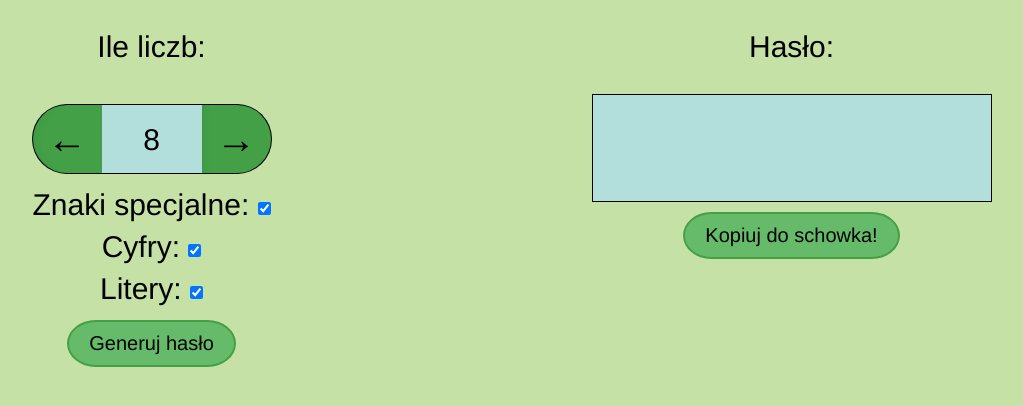
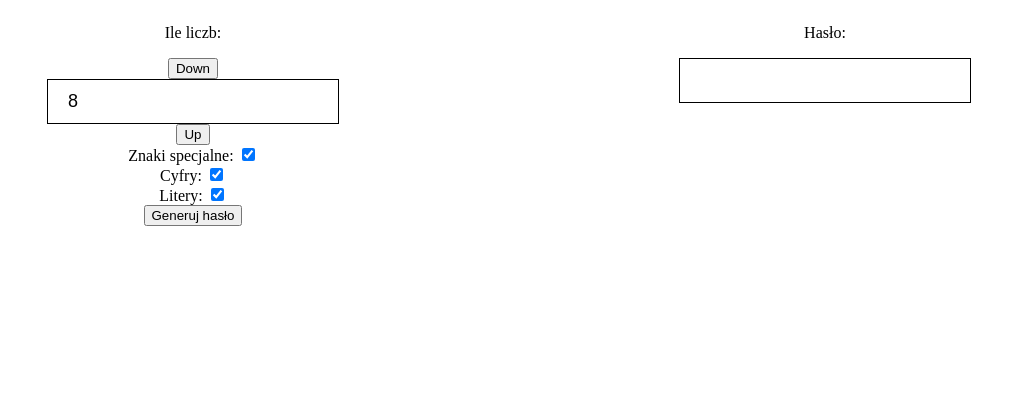
Before and after one commit to TiPiKej/generator, a React (Create React App) app: page / in a window 1280 px wide. Shown: the top 406 px of the page, without its empty margins (131-1154 px from the left). Built offline with nearby package versions, Linux system fonts and the light colour scheme.

Commit message:
Revert "1.3"
This reverts commit 232c8dcfcdbb04b25a87f083f7b2401c9be3f004.

```diff
--- a/src/App.js
+++ b/src/App.js
@@ -10,10 +10,6 @@ export default class App extends Component {
     super();
 
     this.state = {
-      limit: {
-        min: 1,
-        max: 36
-      },
       counts: 8,
       password: '',
       special: true,
@@ -29,60 +25,17 @@ export default class App extends Component {
   }
 
   changingCounts = ({currentTarget}, typ) => {
-    let counts = this.state.counts;
-    const limit = this.state.limit;
-    switch(typ){
-      case "up":
-        counts++;
-        /* turning on / off buttons */
-        if(limit.max === counts){
-          currentTarget.className += ' disable';
-        }
-        currentTarget.previousSibling.previousSibling.className = 'changingValue';
-
-        /* changing value of text input */
-        if(limit.max >= counts) this.setState({counts});
-        break;
-
-      case "down":
-        counts--;
-
-        /* turning on / off buttons */
-        if(limit.min === counts){
-          currentTarget.className += ' disable';
-        }
-        currentTarget.nextSibling.nextSibling.className = 'changingValue';
-        /* changing value of text input */
-        if(limit.min <= counts) this.setState({counts});
-        break;
-
-      default:
     switch(currentTarget.type){
       case 'text':
         const value = currentTarget.value;
-
-            /* changing length of password */
-            let counts = this.state.counts;
-            if((value >= limit.min) && (value <= limit.max)) counts = value;
-            else if( value < limit.min ) counts = limit.min;
-            else if( value > limit.max ) counts = limit.max;
-
-
-            /* turning on / off buttons */
-
-            currentTarget.previousSibling.className = 'changingValue';
-            currentTarget.nextSibling.className = 'changingValue';
-
-            if(Number(counts) === Number(limit.min)){
-              currentTarget.previousSibling.className += ' disable';
-            }
-            else if(Number(counts) === Number(limit.max)){
-              currentTarget.nextSibling.className += ' disable';
+        if(value < 6){
+          console.log('dsas')
+          console.log(currentTarget.validationMessage);
         }
 
-
-            this.setState({ counts });
-
+        this.setState({
+          counts: ((value >= 1) && (value <= 36))? value : this.state.counts
+        });
         break;
 
       default:
@@ -91,8 +44,6 @@ export default class App extends Component {
           [typ]: this.state[typ]? false: true
         })
 
-            break;
-        }
         break;
     }
   }
@@ -113,29 +64,6 @@ export default class App extends Component {
       password += collection[random] === undefined? "Brak Danych " : collection[random];
     }
     this.setState({password});
-  }
-
-  clipboard = ({currentTarget}) => {
-    let children = currentTarget.parentNode.children,
-        textarea = Array.from(children).filter(el => el.type === 'textarea'),
-        pass;
-        Array.from(textarea).forEach(el => {
-          pass = el.value;
-          el.select();
-          document.execCommand('copy');
-        });
-
-
-    const tooltip = document.createElement('div');
-          tooltip.className = 'tooltip';
-          tooltip.innerHTML = `Skopiono do chowka: ${pass}`;
-          setTimeout(() => tooltip.style.opacity = 1, 10);
-          setTimeout(() => {
-            tooltip.style.opacity = 0,
-            setTimeout(() => tooltip.remove(), 500);
-          }, 3000);
-
-    currentTarget.appendChild(tooltip)
   }
 
   render() {
@@ -165,16 +93,13 @@ export default class App extends Component {
             checkedArray={this.state.letters}
             changingCounts={this.changingCounts}/>
 
-          <button
-            className="passButton"
-            onClick={this.password}>
+          <button onClick={this.password}>
             Generuj hasło
           </button>
         </div>
 
         <Password
-          password={this.state.password}
-          copy={this.clipboard}/>
+          password={this.state.password}/>
       </div>
     );
   }
--- a/src/Inputy.js
+++ b/src/Inputy.js
@@ -37,30 +37,20 @@ export class Inputy extends Component{
 		if(this.props.whichOne === undefined){
 			return(
 				<div className="divsStyles">
-
-					<p className="title">Ile liczb: </p>
-
-	        <div className="inputWrapper">
-
+					<p>Ile liczb: </p>
 	        <button
-		        	className="changingValue"
 	        	onClick={el => this.props.changingCounts(el, 'down')}>
-		        	&#8592;
+	        	Down
 	        </button>
-
 	        <input
-		          className="inputStyles left_input right_input"
+	          className="inputStyles"
 	          type="text"
 	          value={this.props.counts}
 	          onChange={this.props.changingCounts} />
-
 	        <button
-		        	className="changingValue"
 	        	onClick={el => this.props.changingCounts(el, 'up')}>
-		        	&#8594;
+	        	Up
 	        </button>
-
-	      	</div>
 	      </div>
 			);
 		}
--- a/src/Password.js
+++ b/src/Password.js
@@ -6,18 +6,12 @@ export class Password extends Component{
 	render(){
 		return(
 			<div className="divsStyles">
-        <p className="title">Hasło: </p>
-        <textarea
+        <p>Hasło: </p>
+        <input
           className="inputStyles"
           type="text"
           value={this.props.password}
-          readOnly="true">
-        </textarea>
-        <button
-          className="buttonClipboard"
-          onClick={this.props.copy}>
-          Kopiuj do schowka!
-        </button>
+          readOnly="true" />
       </div>
 		);
 	}
--- a/src/css/App.css
+++ b/src/css/App.css
@@ -1,19 +1,13 @@
-*{
+/**{
 	margin: 0;
 	padding: 0;
+	box-sizing: border-box;
 	outline: none;
 	border: none;
-	box-sizing: border-box;
-	font-family: "Proxima Nova", "Helvetica Neue", Helvetica, Arial, sans-serif;
 }
-
+*/
 .App{
 	display: flex;
   justify-content: space-around;
   flex-direction: row;
-  flex-wrap: wrap;
-
-  min-height: 100vh;
-  min-width: 100vw;
-  background: #c5e1a5;
 }
--- a/src/css/divsStyles.css
+++ b/src/css/divsStyles.css
@@ -3,57 +3,3 @@
   align-items: center;
   flex-direction: column;
 }
-
-.divsStyles .title{
-	font-size: 30px;
-	margin: 30px 0;
-}
-
-.divsStyles .passButton,
-.divsStyles .buttonClipboard{
-	position: relative;
-	transition: all ease .5s;
-	margin: 10px 0;
-	padding: 10px 20px;
-	border: 2px solid #43a047;
-	background: #66bb6a;
-	cursor: pointer;
-	font-size: 20px;
-}
-
-.divsStyles .passButton{
-	border-radius: 34% / 100%;
-}
-
-.divsStyles .buttonClipboard{
-	border-radius: 26% / 100%;
-}
-
-.divsStyles .passButton:hover,
-.divsStyles .buttonClipboard:hover{
-	background: #43a047;
-}
-
-.divsStyles .buttonClipboard .tooltip{
-	opacity: 0;
-	position: absolute;
-	bottom: 140%;
-	left: 0%;
-	width: 100%;
-	padding: 10px 20px;
-	background: #66bb6a;
-	border-radius: 38% / 100%;
-	border: 2px solid #43a047;
-	z-index: 4;
-	transition: all ease .5s;
-}
-
-.divsStyles .buttonClipboard .tooltip::after{
-	content: '';
-	position: absolute;
-	bottom: calc(-10px - 2*2px);
-	left: calc(50% - 10px);
-  border-left: 12px solid transparent;
-  border-right: 12px solid transparent;
-  border-top: 14px solid #43a047;
-}
--- a/src/css/infoStyles.css
+++ b/src/css/infoStyles.css
@@ -1,21 +1,5 @@
-.wraplabel{
-	margin: 4px 0;
-}
-
-.wraplabel .infoStyles{
+.infoStyles{
   text-decoration: none;
   color: #000;
-  cursor: pointer;
-
-  font-size: 30px;
-
-	background-image: linear-gradient(to bottom,#1f133a 0,#1f133a 100%);
-	background-size: 0px 3px;
-	background-position: 0% 100%;
-	background-repeat: no-repeat;
-	transition: all ease .5s;
+  cursor: default;
 }
-
-.wraplabel .infoStyles:hover{
-	background-size: 100% 3px;
-}
--- a/src/css/inputStyles.css
+++ b/src/css/inputStyles.css
@@ -1,84 +1,7 @@
-.inputWrapper{
-	margin: 10px 5px;
-	display: flex;
-	flex-direction: row;
-	overflow: hidden;
-}
-
-.inputWrapper *{
-	margin: 0;
-	padding: 0;
-	outline: none;
-	border: none;
-}
-
 .inputStyles{
   line-height: 1.5em;
+  width: 250px;
   border: 1px solid #000;
   padding: 8px 20px;
-  font-size: 30px;
-  text-align: center;
-  background: #b2dfdb;
+  font-size: 18px;
 }
-
-.inputWrapper .inputStyles{
-  width: 100px;
-  border-right: none;
-	border-left: none;
-}
-
-.inputWrapper .changingValue{
-	display: block;
-	font-size: 40px;
-	width: 70px;
-	height: 70px;
-	border: 1px solid #000;
-	background: #43a047;
-	cursor: pointer;
-	transition: background ease .5s, box-shadow ease 0.1s;
-	z-index: 2;
-	-webkit-box-shadow: inset 10px 0px 17px -23px rgba(0,0,0,0.75);
-	-moz-box-shadow: inset 10px 0px 17px -23px rgba(0,0,0,0.75);
-	box-shadow: inset 10px 0px 17px -23px rgba(0,0,0,0.75);
-}
-
-.inputWrapper .changingValue:hover{
-	background: #4caf50;
-}
-
-.inputWrapper .changingValue:first-child{
-	border-right: none;
-	border-top-left-radius: 100%;
-	border-bottom-left-radius: 100%;
-}
-
-.inputWrapper .changingValue:first-child:active{
-	-webkit-box-shadow: inset 10px 0px 17px -12px rgba(0,0,0,0.75);
-	-moz-box-shadow: inset 10px 0px 17px -12px rgba(0,0,0,0.75);
-	box-shadow: inset 10px 0px 17px -12px rgba(0,0,0,0.75);
-}
-
-.inputWrapper .changingValue:last-child{
-	border-left: none;
-	border-top-right-radius: 100%;
-	border-bottom-right-radius: 100%;
-}
-
-.inputWrapper .changingValue:last-child:active{
-	-webkit-box-shadow: inset -10px 0px 17px -12px rgba(0,0,0,0.75);
-	-moz-box-shadow: inset -10px 0px 17px -12px rgba(0,0,0,0.75);
-	box-shadow: inset -10px 0px 17px -12px rgba(0,0,0,0.75);
-}
-
-.inputWrapper .changingValue.disable{
-	cursor: not-allowed;
-	background: #005005;
-	color: #fff;
-}
-
-textarea.inputStyles{
-	resize: none;
-	max-width: 400px;
-	min-width: 200px;
-	width: 100%;
-}
```
Also changed, not shown: src/setupTests.js (deleted, +0 -5 lines). Lines whose indentation alone changed are shown as unchanged.
